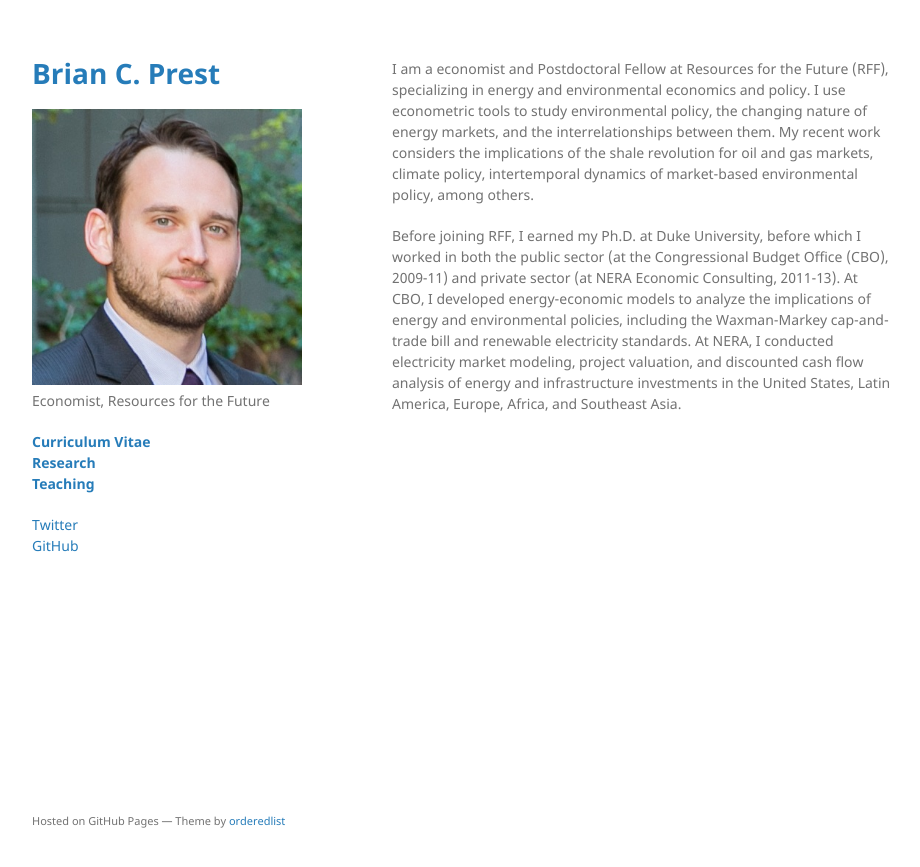
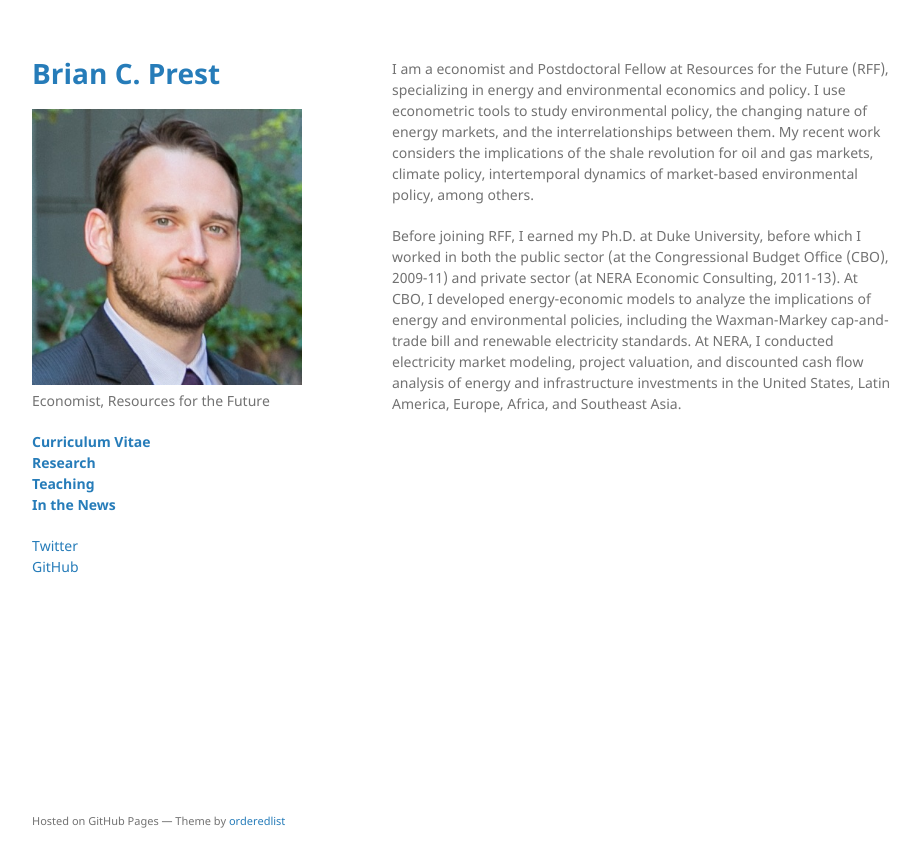
Before and after one commit to bprest/bprest.github.io, a Jekyll site: the page built from index.md, in a window 1280 px wide. Shown: the top 867 px of the page, without its empty margins (178-1098 px from the left). Built offline with Jekyll 4.4.1, drawn with Linux system fonts in a browser that asks for light colours.

Commit message:
in the news link

```diff
--- a/_layouts/default.html
+++ b/_layouts/default.html
@@ -26,7 +26,7 @@
         <p class="view"><a href="{{ site.github.repository_url }}">View the Project on GitHub <small>{{ site.github.repository_nwo }}</small></a></p>
         {% endif %}
 
-        <p class="view"><a href="http://bit.ly/BrianPrestCV"><b>Curriculum Vitae</b></a><br><a href="./research"><b>Research</b></a><br><a href="./teaching"><b>Teaching</b></a> </p>
+        <p class="view"><a href="http://bit.ly/BrianPrestCV"><b>Curriculum Vitae</b></a><br><a href="./research"><b>Research</b></a><br><a href="./teaching"><b>Teaching</b></a><br><a href="./in-the-news"><b>In the News</b></a> </p>
 
         {% if site.github.is_user_page %}
         <p class="view"><a href="https://twitter.com/bprest">Twitter</a><br><a href="{{ site.github.owner_url }}"> GitHub </a></p>
```
